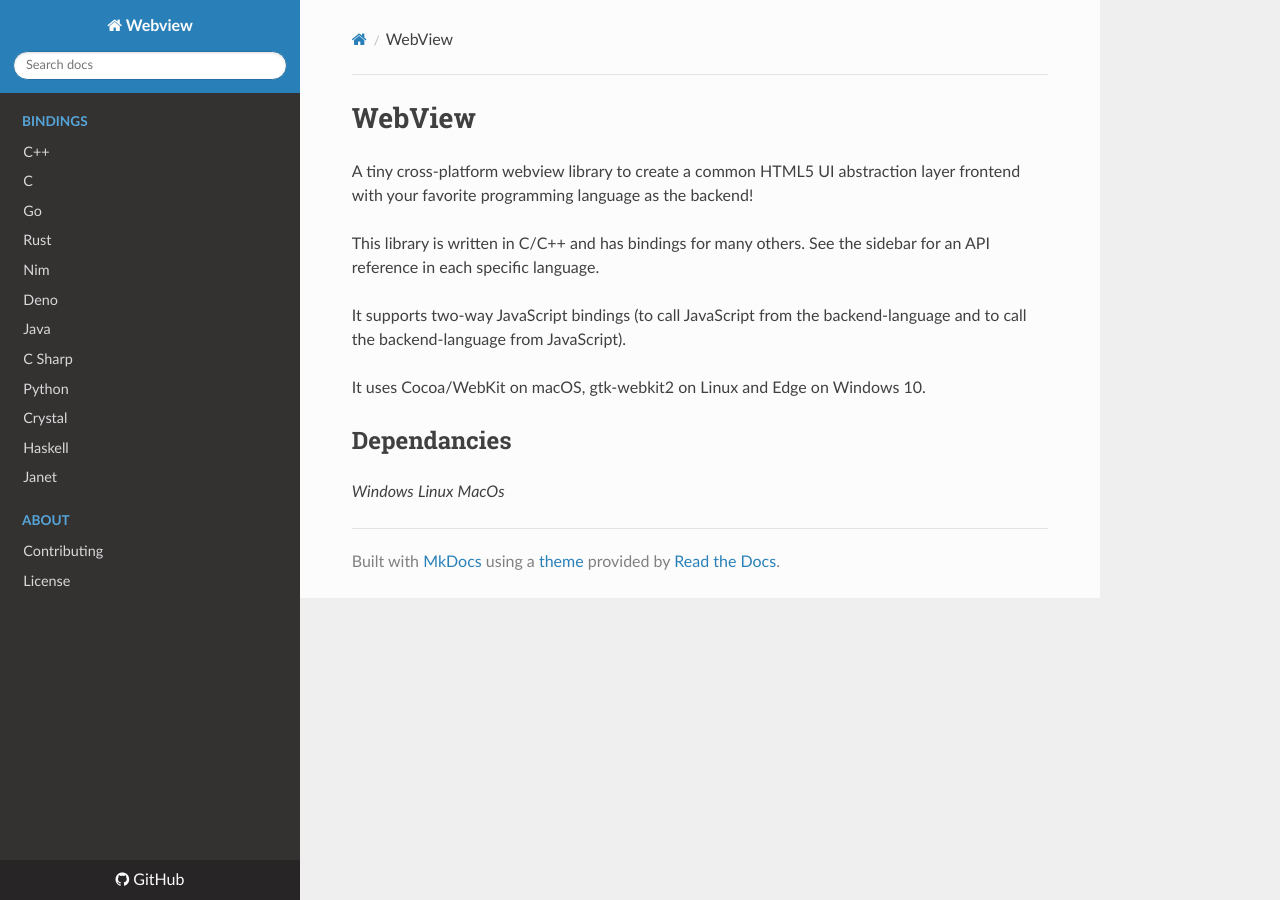
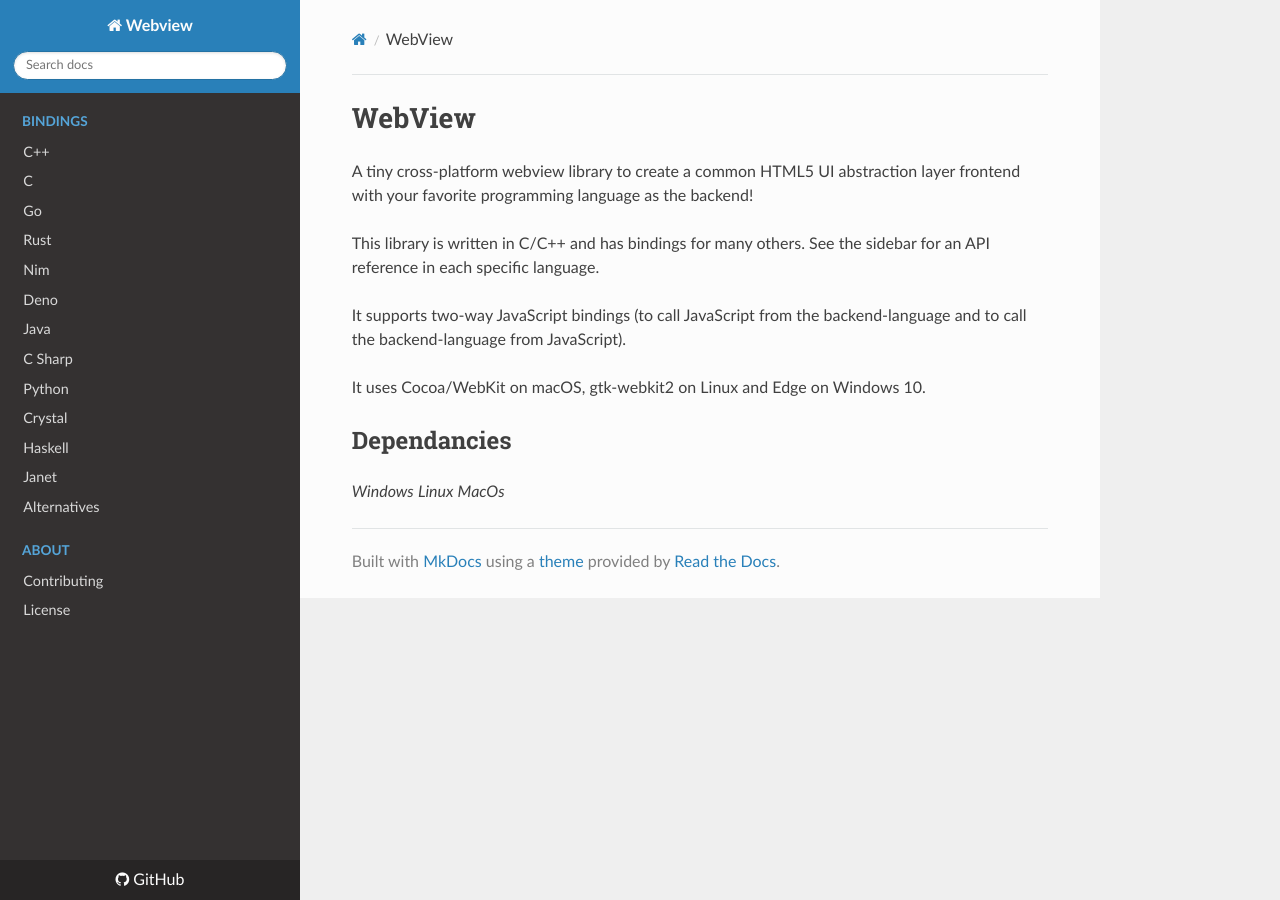
Before and after one commit to webview/docs, an MkDocs documentation site: the page built from docs/index.md, in a window 1280 px wide. Built offline with MkDocs 1.6.1, drawn with Linux system fonts in a browser that asks for light colours; nearby versions of some CDN libraries.

Commit message:
Add alternatives.md

```diff
--- a/mkdocs.yml
+++ b/mkdocs.yml
@@ -28,6 +28,7 @@ nav:
         - Crystal: bindings/crystal.md
         - Haskell: bindings/haskell.md
         - Janet: bindings/janet.md
+    - Alternatives: alternatives.md
     - About:
         - Contributing: about/contributing.md
         - License: about/license.md
```
